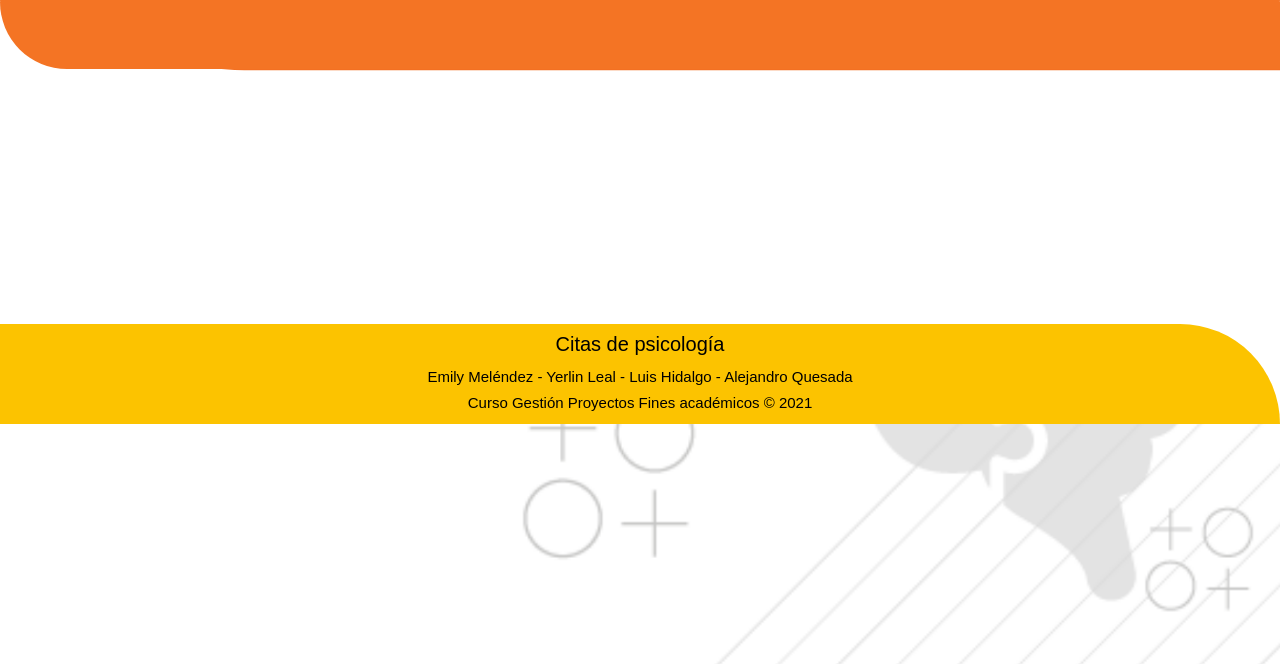
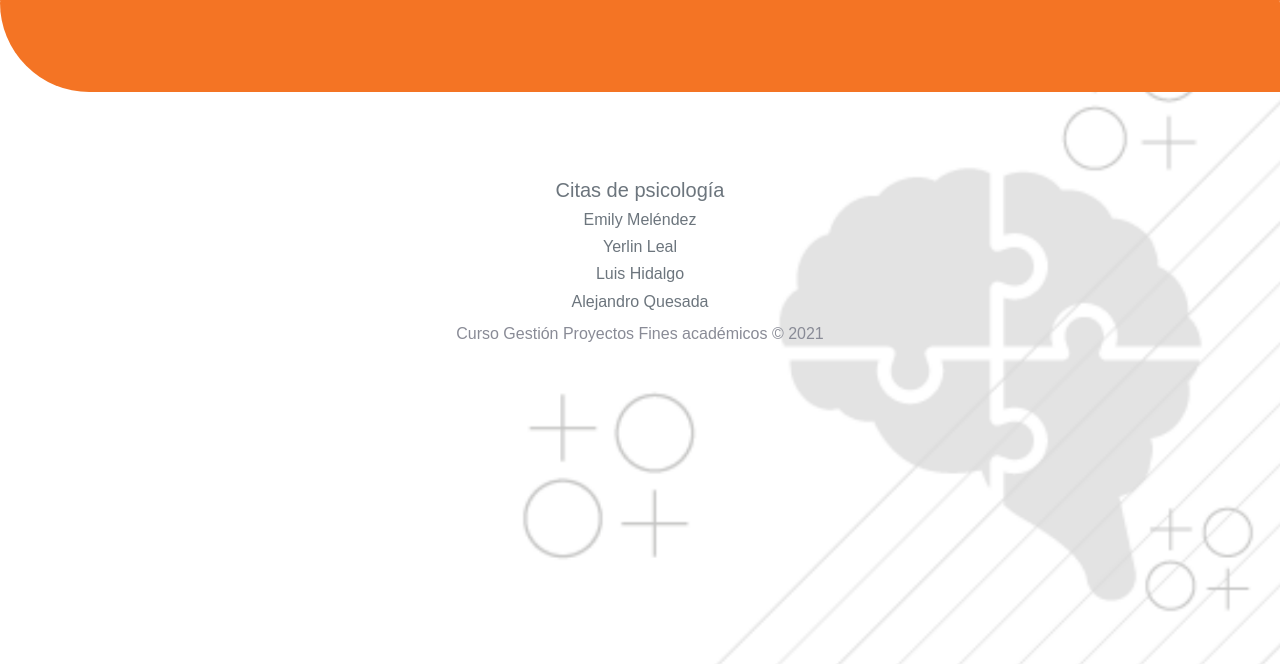
Before and after one commit to emilyNazareth/Grupo1ProyectoCitas, a PHP site: template Desarrollo/CitasPsicologia/view/AppointmentDetailView.php in a window 1280 px wide. Shown: the top 664 px of the page. Run offline with PHP 8.4, Linux system fonts and the light colour scheme; the template is opened without the code that fills it, so the values that code supplies are empty; some libraries are stand-ins or nearby versions.

Commit message:
fixed fotter

```diff
--- a/Desarrollo/CitasPsicologia/public/footer.php
+++ b/Desarrollo/CitasPsicologia/public/footer.php
@@ -1,35 +1,17 @@
-<footer class="footer-area footer--light">
-    <div class="footer-big">
-        <div class="container">
-            <div class="row">
-                <div class="col-md-3 col-sm-12">
-                    <div class="footer-widget">
-                        <div class="widget-about">
+<footer id="contactos" class="text-muted" style="margin-top: 5%;">
+    <center>
+        <br>
+        <div id="nameEmail" class="container">
+            <h5>Citas de psicología</h5>
+            <h6>Emily Meléndez</h6>
+                <h6>Yerlin Leal</h6>
+                    <h6>Luis Hidalgo</h6>
+                        <h6>Alejandro Quesada  </h6>
+                            <p class="copyright">Curso Gestión Proyectos Fines académicos © 2021</p>
 
-                        </div>
-                    </div>
-                </div>
-            </div>
-        </div>
-        <br>
-    </div>
-    <br>
-    <div class="mini-footer">
-        <div class="container">
-            <div class="row">
-                <div class="col-md-12">
-                    <div class="copyright-text">
-                        <h5 style="color: black">Citas de psicología</h5>
-                        <p>Emily Meléndez - Yerlin Leal - Luis Hidalgo - Alejandro Quesada  <p>
-                        <p>Curso Gestión Proyectos Fines académicos © 2021
+                            </div>
+                            </center>
+                            </footer>
+                            </body>
 
-                        </p>
-                    </div>
-                </div>
-            </div>
-        </div>
-    </div>
-</footer>
-</body>
-
-</html>
+                            </html>
--- a/Desarrollo/CitasPsicologia/public/header.php
+++ b/Desarrollo/CitasPsicologia/public/header.php
@@ -131,5 +131,6 @@
         <div id="headerWithoutLogin" class="card-header">
             <br>
             <br>
+            <br>
         </div>
         <div id="resultado"></div>
--- a/Desarrollo/CitasPsicologia/public/headerWithoutLogin.php
+++ b/Desarrollo/CitasPsicologia/public/headerWithoutLogin.php
@@ -103,5 +103,6 @@
         <div id="headerWithoutLogin" class="card-header">
             <br>
             <br>
+            <br>
         </div>
         <div id="resultado"></div>
```
Lines whose indentation alone changed are shown as unchanged.
